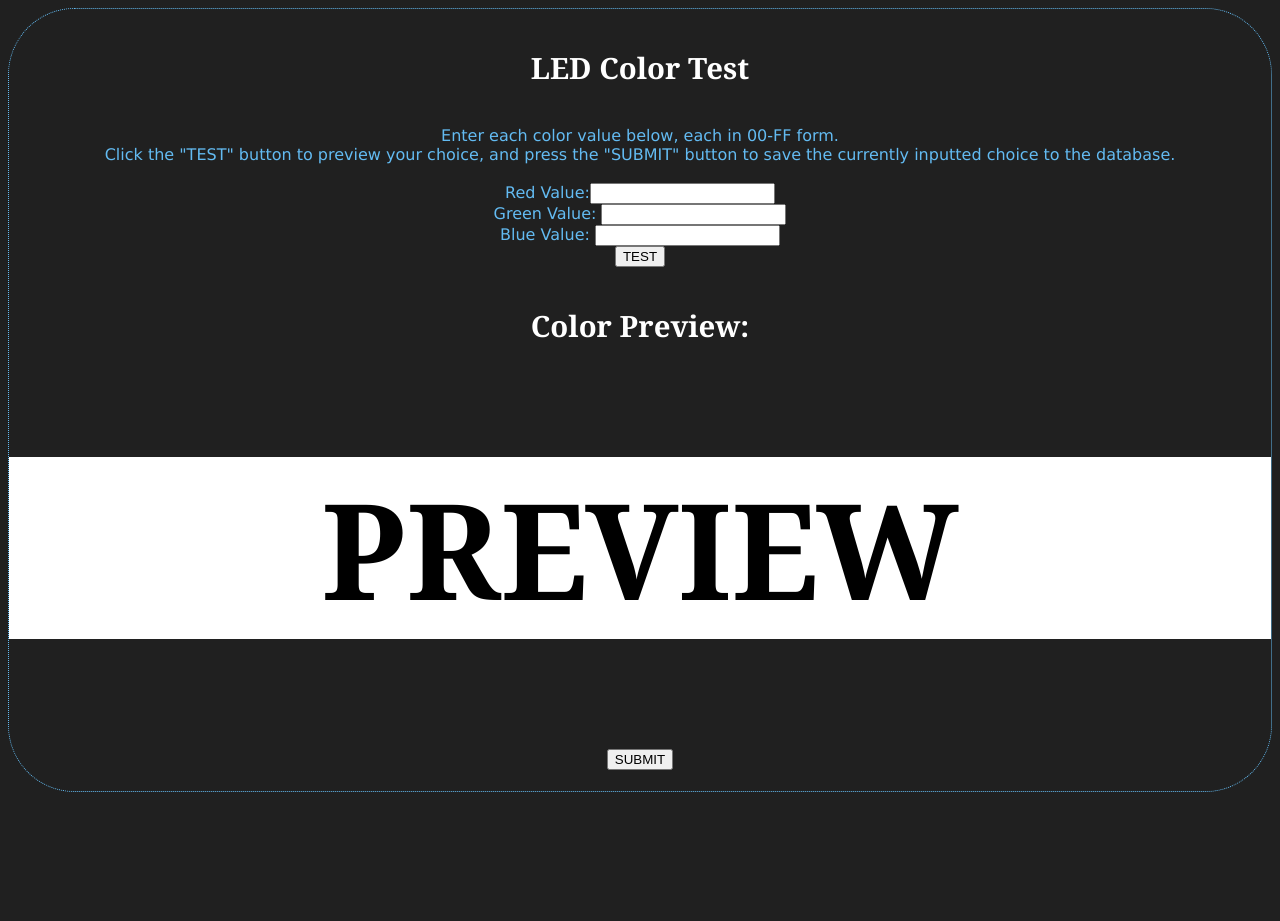
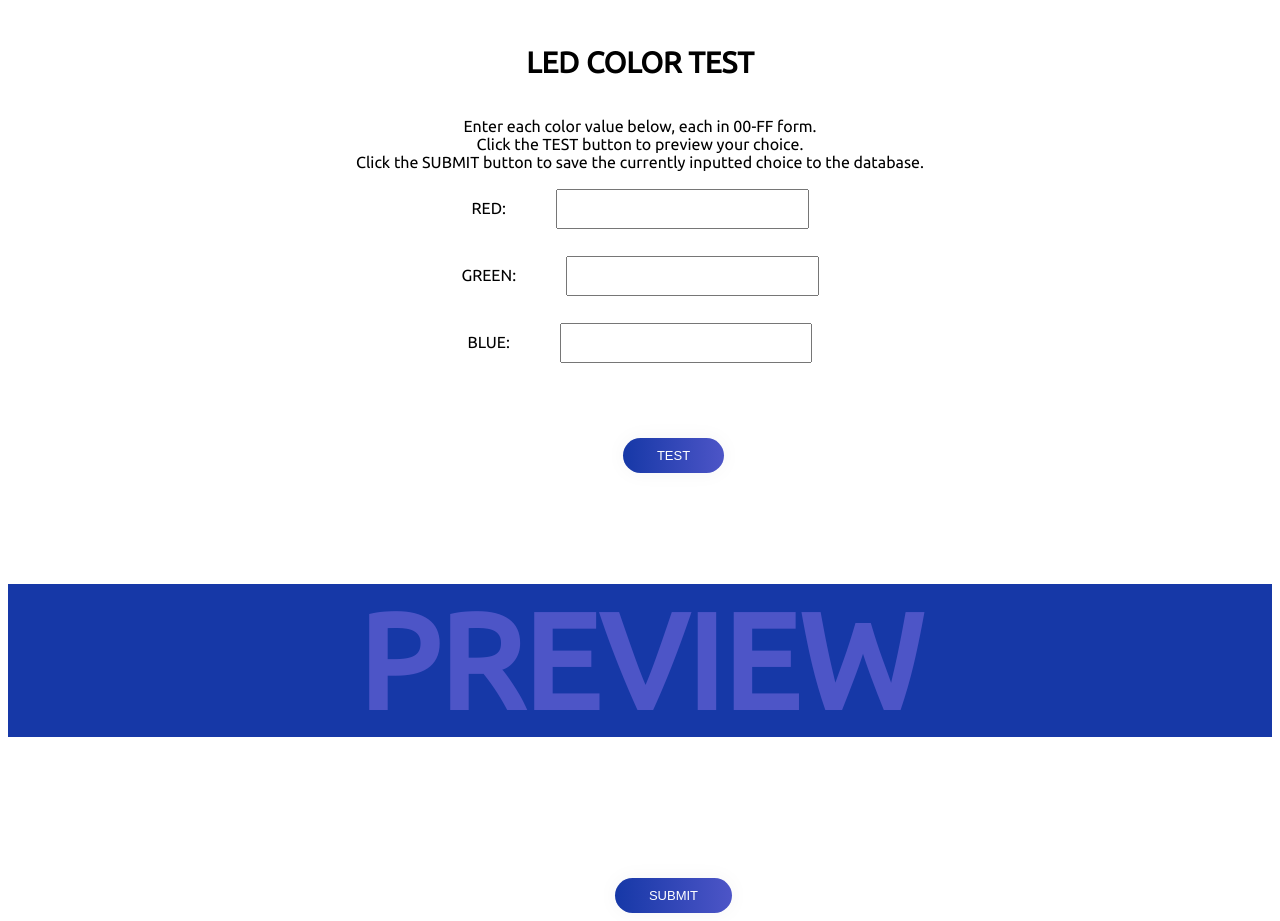
Before and after one commit to jkhounsombath/EECS647FinalProj, a PHP site: page /ColorPreview/index.html in a window 1280 px wide. Before the commit the page ends 792 px from the top, so only its background shows below. Run offline with PHP 8.4, Linux system fonts and the light colour scheme; some libraries are stand-ins or nearby versions.

Commit message:
CSS for Color Test
-updated css for color test page

```diff
--- a/Final Project/ColorPreview/index.html
+++ b/Final Project/ColorPreview/index.html
@@ -3,18 +3,20 @@
 
 
 <link rel="stylesheet" href="myStyle.css">
+<link href="https://fonts.googleapis.com/css?family=Ubuntu" rel="stylesheet">
+<meta name="viewport" content="width=device-width, initial-scale=1" />
+<link rel="stylesheet" href="path/to/font-awesome/css/font-awesome.min.css">
 <script type="text/javascript" src="ex.js"> </script>
 
 </head>
 <body>
-</BR><h1>LED Color Test</h1>
+</BR><h1>LED COLOR TEST</h1>
 </body></BR>
-Enter each color value below, each in 00-FF form. </BR> Click the "TEST" button to preview your choice, and press the "SUBMIT" button to save the currently inputted choice to the database. </BR></BR>
-Red Value:<input type="text" id="1R"> </BR>
-Green Value: <input type="text" id="1G"></BR>
-Blue Value: <input type="text" id="1B"></BR>
+Enter each color value below, each in 00-FF form. </BR> Click the TEST button to preview your choice.</BR>Click the SUBMIT button to save the currently inputted choice to the database. </BR></BR>
+RED:  <input type="text" id="1R"> </BR>
+GREEN:  <input type="text" id="1G"></BR>
+BLUE:  <input type="text" id="1B"></BR></BR>
 <button onclick="myFunc()">TEST</button>
-</BR></BR><h1>Color Preview:</h1>
 <h2> PREVIEW </h2>
 <button onclick="myFunc2()">SUBMIT</button>
 </html>
--- a/Final Project/ColorPreview/myStyle.css
+++ b/Final Project/ColorPreview/myStyle.css
@@ -1,32 +1,56 @@
 .title
 {
     text-align: center;
+    font-family: 'Ubuntu', sans-serif;
 }
 
 h1
 {
-  color: white;
-  font-family: georgia;
+  color: black;
   font-size: 22pt;
   text-align: center;
+  font-family: 'Ubuntu', sans-serif;
+}
+input
+{
+  width: 20%;
+  color: rgb(38, 50, 56);
+  font-weight: 700;
+  font-size: 14px;
+  letter-spacing: 1px;
+  padding: 10px 20px;
+  outline: none;
+  margin-bottom: 50px;
+  margin-left: 46px;
+  text-align: center;
+  margin-bottom: 27px;
+  font-family: 'Ubuntu', sans-serif;
+}
+h2
+{
+  color: #4d55c7;
+  background-color: #1638a7;
+  font-size: 100pt;
+  text-align: center;
+  font-family: 'Ubuntu', sans-serif;
+}
+button {
+  cursor: pointer;
+      border-radius: 5em;
+      color: #fff;
+      background: linear-gradient(to right, #1638a7, #4d55c7);
+      border: 0;
+      padding: 10px 34px;
+      display: inline-block;
+      top: 50px;
+      margin-left: 67px;
+      margin-top: 30px;
+      font-size: 13px;
+      box-shadow: 0 0 20px 1px rgba(0, 0, 0, 0.04);
 }
 
-h2
-{
-  color: black;
-  background-color: white;
-  font-family: georgia;
-  font-size: 100pt;
-  text-align: center;
+body {
+    background-color: #FFFFFF;
+    font-family: 'Ubuntu', sans-serif;
+    text-align: center;
 }
-
-body
-{
-    text-align: center;
-    background-color: #202020;
-    color: #63BBF2;
-    font-family: verdana;
-    border-style: dotted;
-    border-radius: 50pt;
-    border-width: 1pt;
-}
```
Also changed, not shown: 1 other file.
